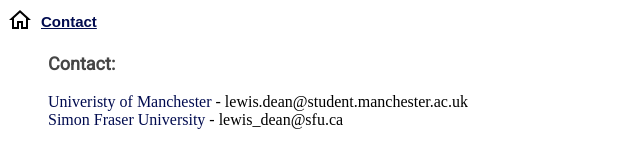
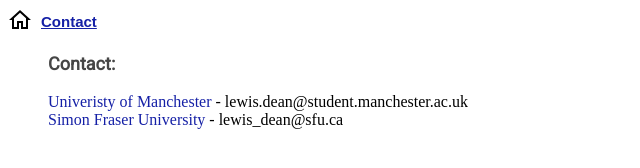
Before and after one commit to LewisDean22/lewis_dean_website, a plain HTML site: page contact.html in a window 1280 px wide. Shown: the whole page, without its empty margins (0-640 px from the left). Drawn offline with Linux system fonts and the light colour scheme; a web font is replaced by a local one.

Commit message:
Update home.css

```diff
--- a/styles/home.css
+++ b/styles/home.css
@@ -1,5 +1,5 @@
 .title-div {
-  border-color: #000b4f;
+  border-color: #1520a6;
   border-width: 2px;
 }
 
@@ -9,7 +9,7 @@
   border-radius: 180px;
   border-style: solid;
   border-width: 2px;
-  border-color: #000b4f;
+  border-color: #1520a6;
   margin-left: 10px;
   object-fit: cover;
   object-position: center;
@@ -22,7 +22,7 @@ p {
 }
 
 a {
-  color: #000b4f;
+  color: #1520a6;
 }
 
 .site-title{
@@ -96,5 +96,5 @@ a {
 }
 
 .blue-font{
-  color:#000b4f;
+  color: #1520a6;
 }
```
